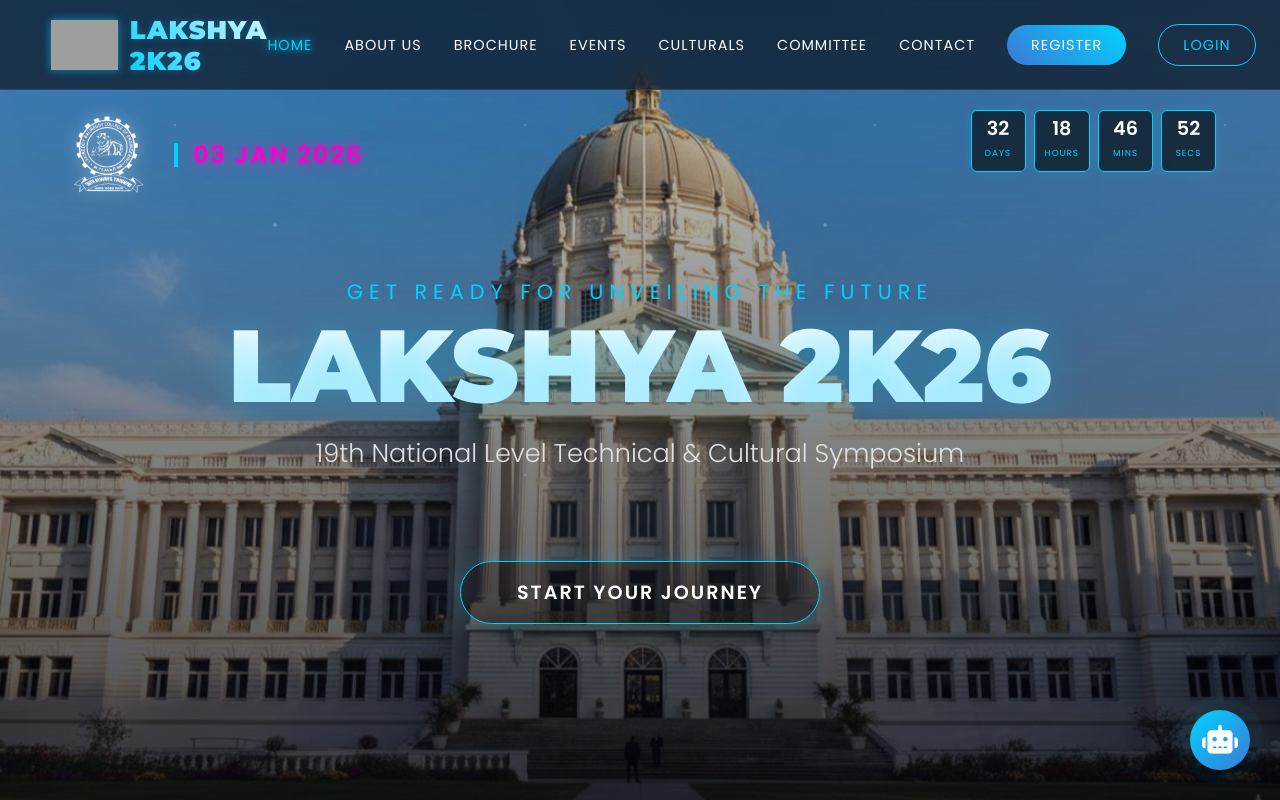
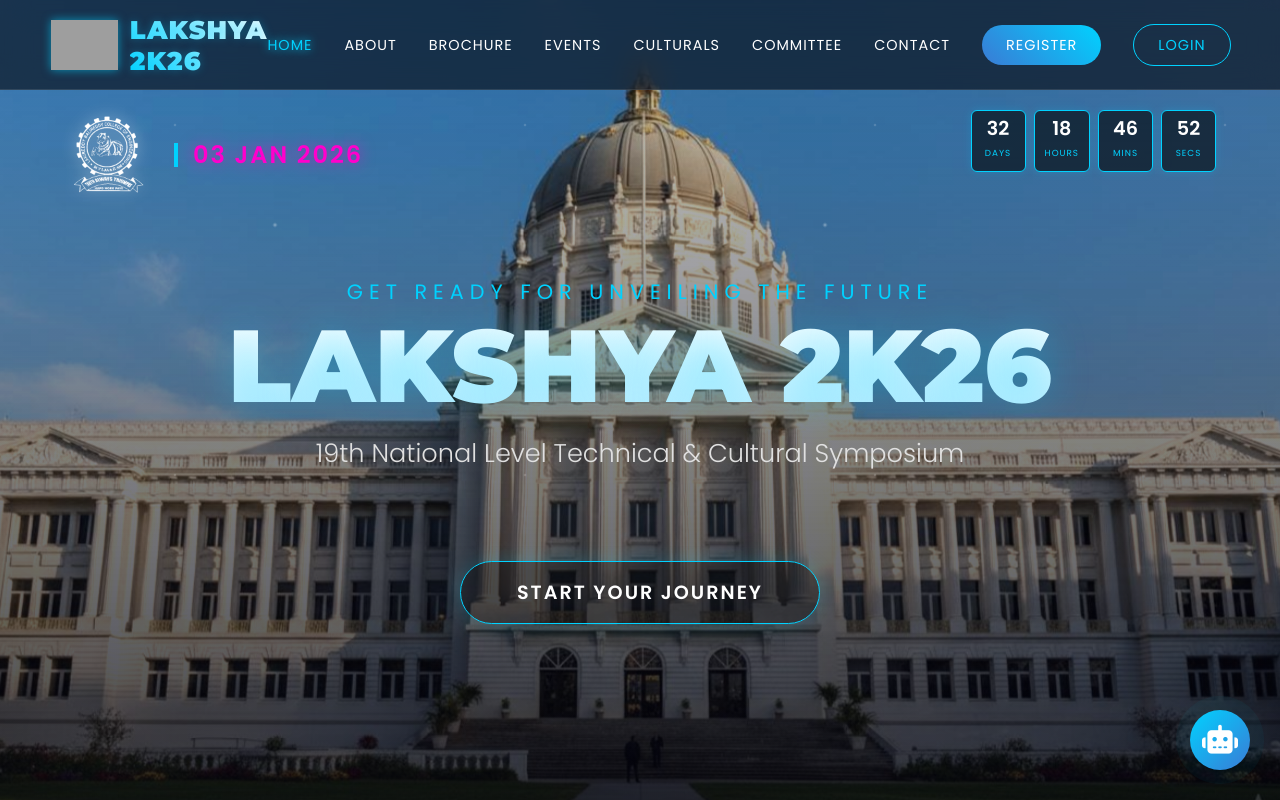
Before and after one commit to lbrcelakshya2k26-oss/lakshya2k26, a website: page public/static/home.html in a window 1280 px wide. Drawn offline with Linux system fonts and the light colour scheme; grey boxes are pictures that could not be loaded; files whose address does not match are found by name.

Commit message:
Update home.html

```diff
--- a/public/static/home.html
+++ b/public/static/home.html
@@ -375,7 +375,7 @@
 
         <ul class="nav-links" id="navLinks">
             <li><a href="home" class="active" onclick="closeMenu()">Home</a></li>
-            <li><a href="about" onclick="closeMenu()">About Us</a></li>
+            <li><a href="about" onclick="closeMenu()">About</a></li>
             <li><a href="brochure" onclick="closeMenu()">Brochure</a></li>
             <li><a href="events" onclick="closeMenu()">Events</a></li>
             <li><a href="culturals" onclick="closeMenu()">Culturals</a></li>
@@ -493,4 +493,5 @@
         }, 1000);
     </script>
 </body>
+
 </html>
```
